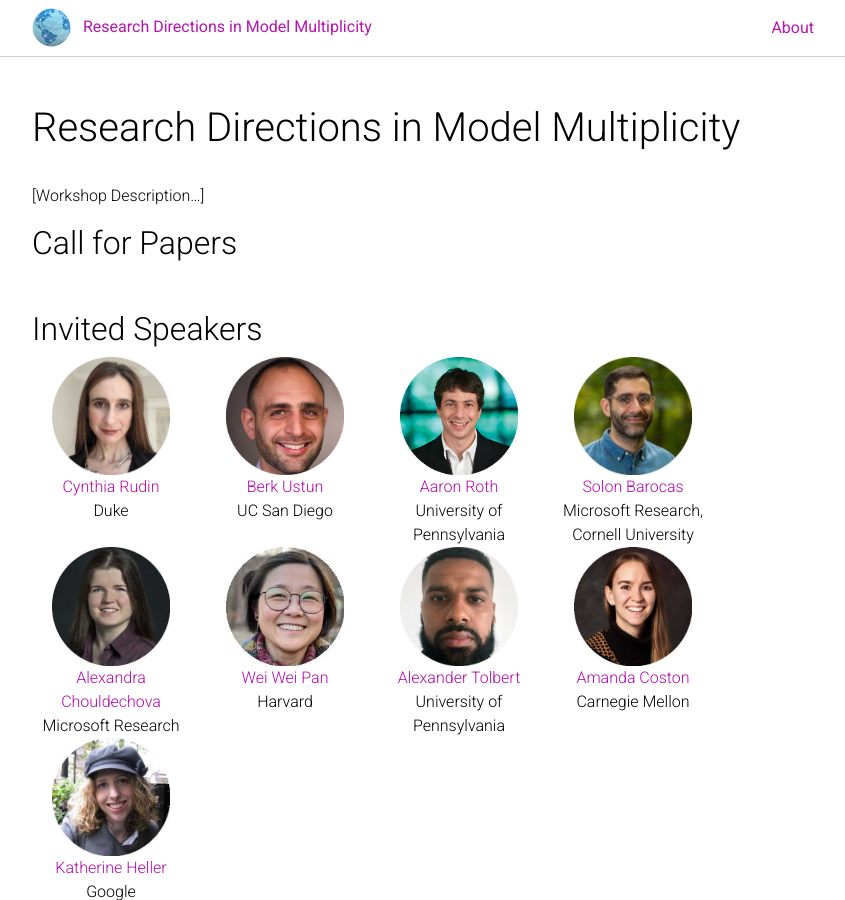
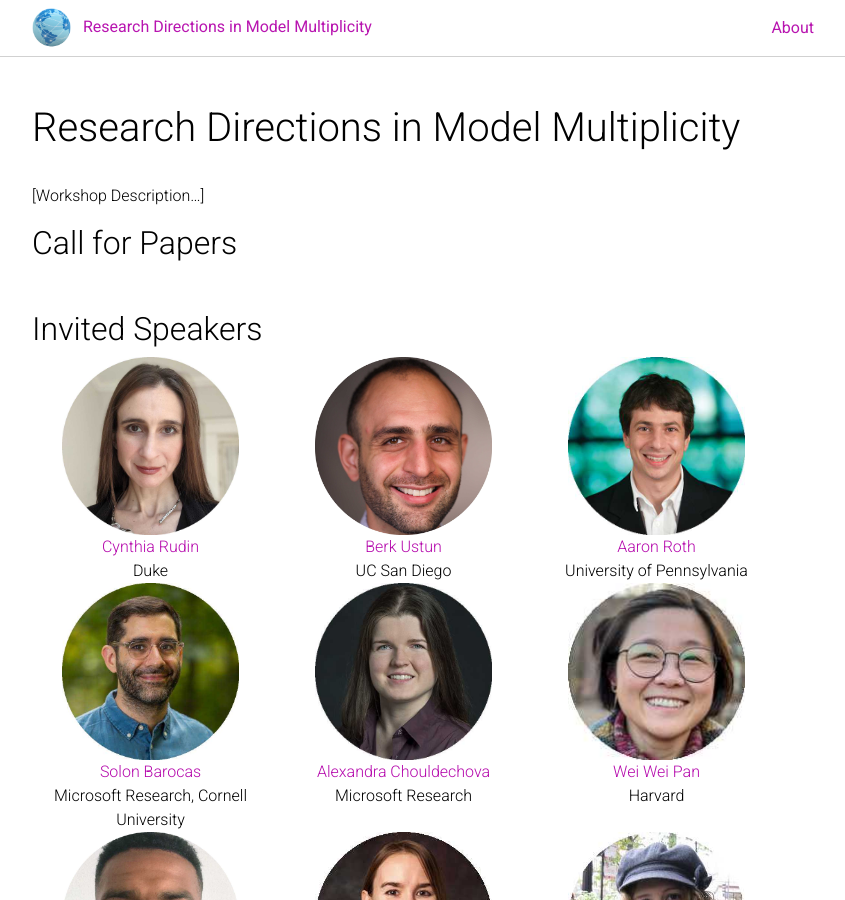
Before and after one commit to multiplicity-workshop/multiplicity-workshop.github.io, a Jekyll site: the page built from _pages/about.md, in a window 1280 px wide and 900 px high. Shown: the whole window, without its empty margins (213-1058 px from the left). Built offline with Jekyll 4.4.1, drawn with Linux system fonts in a browser that asks for light colours; nearby versions of some CDN libraries; comment, search, counter and statistics services are not loaded; a style sheet for code colours, icons or effects is not loaded.

Commit message:
fixing wrap

```diff
--- a/_pages/about.md
+++ b/_pages/about.md
@@ -20,14 +20,14 @@ selected_papers: false # includes a list of papers marked as "selected={true}"
 
 <div class="flex-container" style="display:flex;flex-wrap:wrap;">
 
-    <div style="width:20%; text-align:center">
+    <div style="width:30%; text-align:center">
       <img src="assets/img/organizer-circles/cynthia-circle.jpg" alt="" width="75%">
       <div><a href="https://users.cs.duke.edu/~cynthia/">Cynthia Rudin</a></div>
       <div>Duke</div>
     </div>
     &emsp;
 
-    <div style="width:20%; text-align:center">
+    <div style="width:30%; text-align:center">
       <img src="assets/img/organizer-circles/berk-circle.jpg" alt="" width="75%">
       <!--<div style="width:115%; text-align:left"><a href="https://www.berkustun.com/">Berk Ustun</a></div>-->
       <div><a href="https://www.berkustun.com/">Berk Ustun</a></div>
@@ -35,35 +35,35 @@ selected_papers: false # includes a list of papers marked as "selected={true}"
     </div>
     &emsp;
 
-    <div style="width:20%; text-align:center">
+    <div style="width:30%; text-align:center">
       <img src="assets/img/organizer-circles/aaron-circle.jpg" alt="" width="75%">
       <div><a href="https://www.cis.upenn.edu/~aaroth/">Aaron Roth</a></div>
       <div>University of Pennsylvania</div>
     </div>
     &emsp;
 
-    <div style="width:20%; text-align:center">
+    <div style="width:30%; text-align:center">
       <img src="assets/img/organizer-circles/solon-circle.jpg" alt="" width="75%">
       <div><a href="http://solon.barocas.org/">Solon Barocas</a></div>
       <div>Microsoft Research, Cornell University</div>
     </div>
     &emsp;
 
-     <div style="width:20%; text-align:center">
+     <div style="width:30%; text-align:center">
       <img src="assets/img/organizer-circles/alexandra-circle.jpg" alt="" width="75%">
       <div><a href="https://www.andrew.cmu.edu/user/achoulde/">Alexandra Chouldechova</a></div>
       <div>Microsoft Research</div>
     </div>
     &emsp;
 
-            <div style="width:20%; text-align:center">
+            <div style="width:30%; text-align:center">
       <img src="assets/img/organizer-circles/weiwei-circle.jpg" alt="" width="75%">
       <div><a href="https://iacs.seas.harvard.edu/people/weiwei-pan">Wei Wei Pan</a></div>
       <div>Harvard</div>
     </div>
     &emsp;
 
-               <div style="width:20%; text-align:center">
+               <div style="width:30%; text-align:center">
       <img src="assets/img/organizer-circles/alex-circle.jpg" alt="" width="75%">
       <div><a href="https://www.alexanderwilliamstolbert.com/">Alexander Tolbert</a></div>
       <div>University of Pennsylvania</div>
@@ -71,14 +71,14 @@ selected_papers: false # includes a list of papers marked as "selected={true}"
     &emsp;
 
 
-     <div style="width:20%; text-align:center">
+     <div style="width:30%; text-align:center">
       <img src="assets/img/organizer-circles/amanda-circle.jpg" alt="" width="75%">
       <div><a href="https://www.cs.cmu.edu/~acoston/">Amanda Coston</a></div>
       <div>Carnegie Mellon</div>
     </div>
     &emsp;
 
-    <div style="width:20%; text-align:center">
+    <div style="width:30%; text-align:center">
       <img src="assets/img/organizer-circles/katherine-circle.jpg" alt="" width="75%">
       <div><a href="https://research.google/people/106149/">Katherine Heller</a></div>
       <div>Google</div>
```
